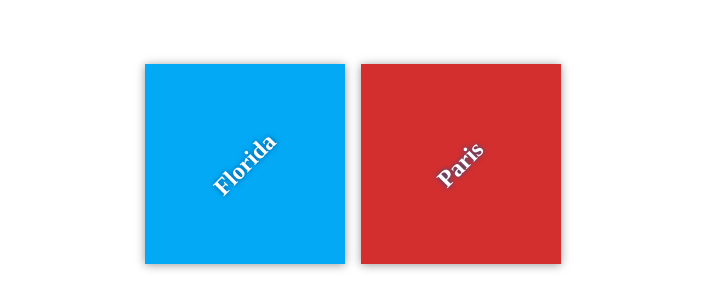
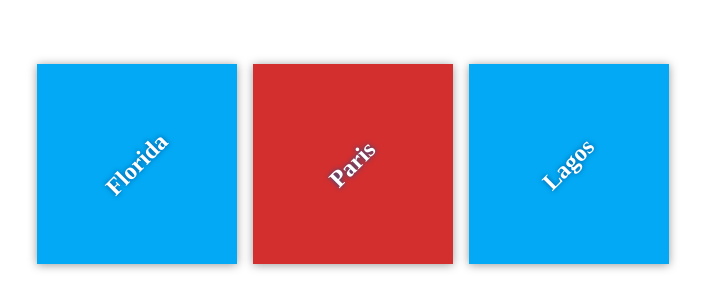
Before and after one commit to CharlesOkafor91/my-travel-plans, a plain HTML site: page index.html in a window 1280 px wide. Shown: the part 236-544 px from the top of the page, without its empty margins (287-992 px from the left). Drawn offline with Linux system fonts and the light colour scheme; files that its build step writes are made by us from their sources.

Commit message:
Added a new destination

```diff
--- a/index.html
+++ b/index.html
@@ -17,6 +17,10 @@
             <div class="destination" id="paris">
                 <h2>Paris</h2>
             </div>
+
+            <div class="destination" id="Lagos">
+                <h2>Lagos</h2>
+            </div>
         </div>
     </div>
 
```
